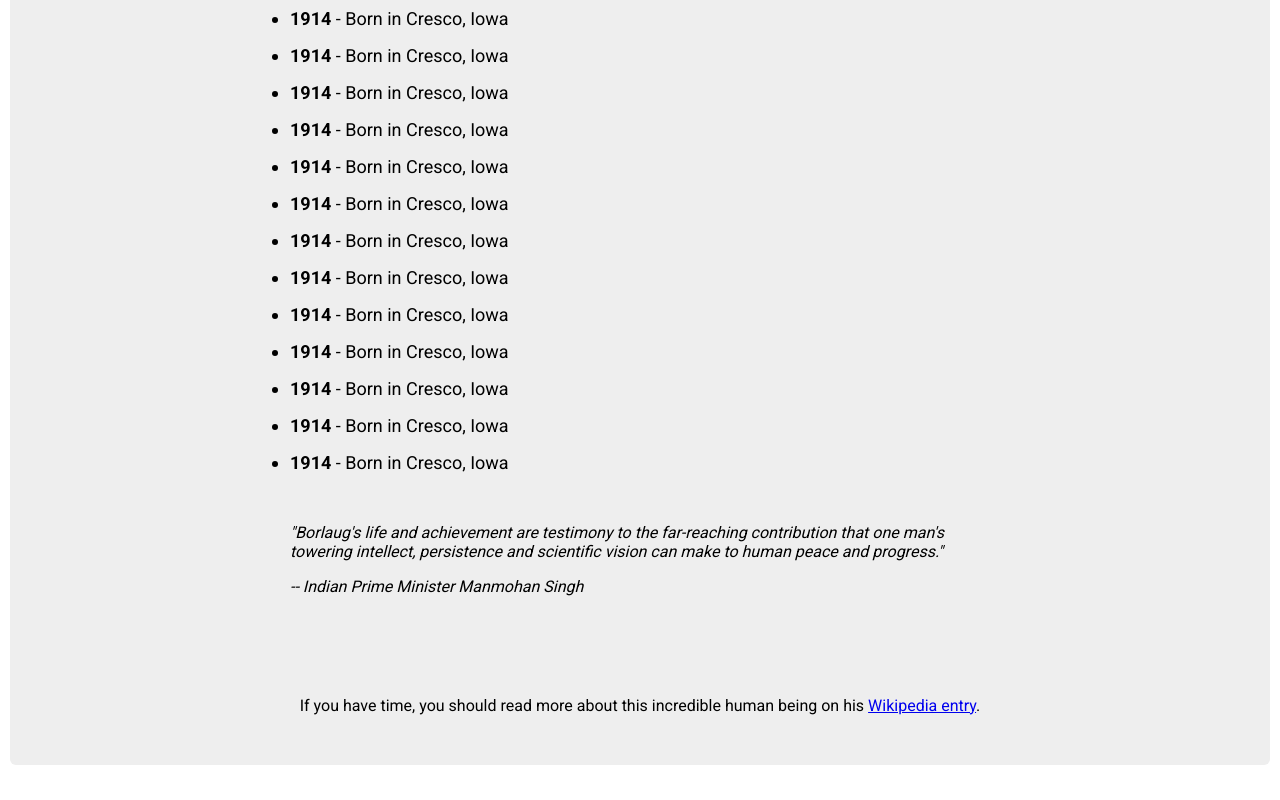
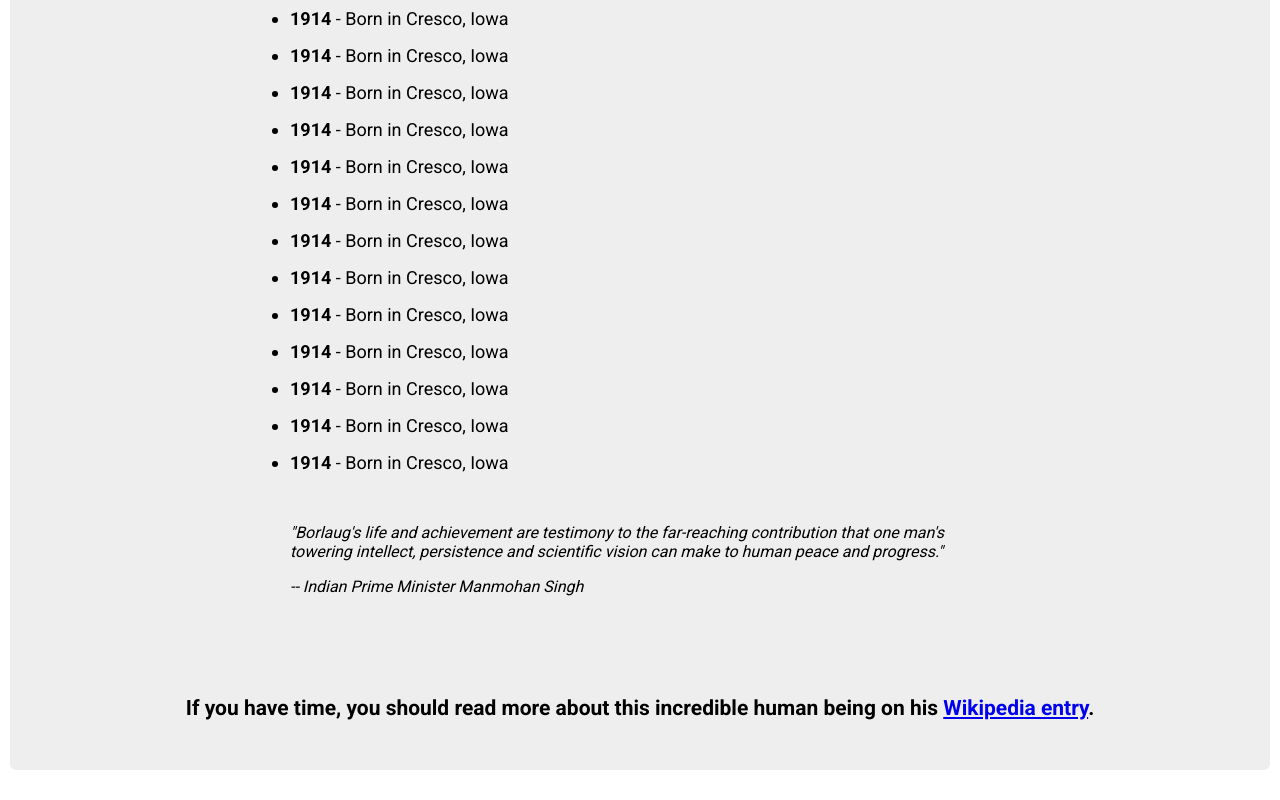
Before and after one commit to 369webforall/trubute-page, a website: page index.html in a window 1280 px wide. Shown: the part 1422-2222 px from the top of the page. Drawn offline with Linux system fonts and the light colour scheme.

Commit message:
update footer

```diff
--- a/style.css
+++ b/style.css
@@ -88,3 +88,8 @@ footer {
   text-align: center;
   padding: 50px;
 }
+
+footer p {
+  font-size: 21px;
+  font-weight: 700;
+}
```
